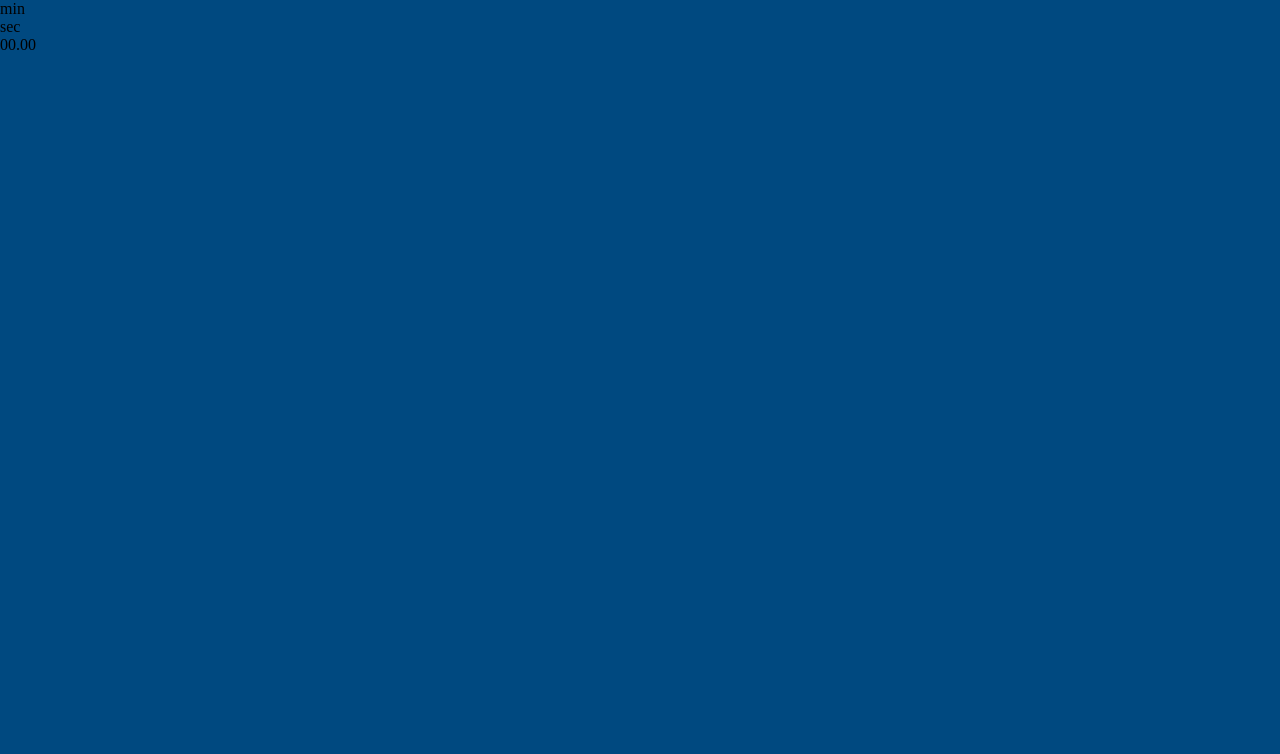
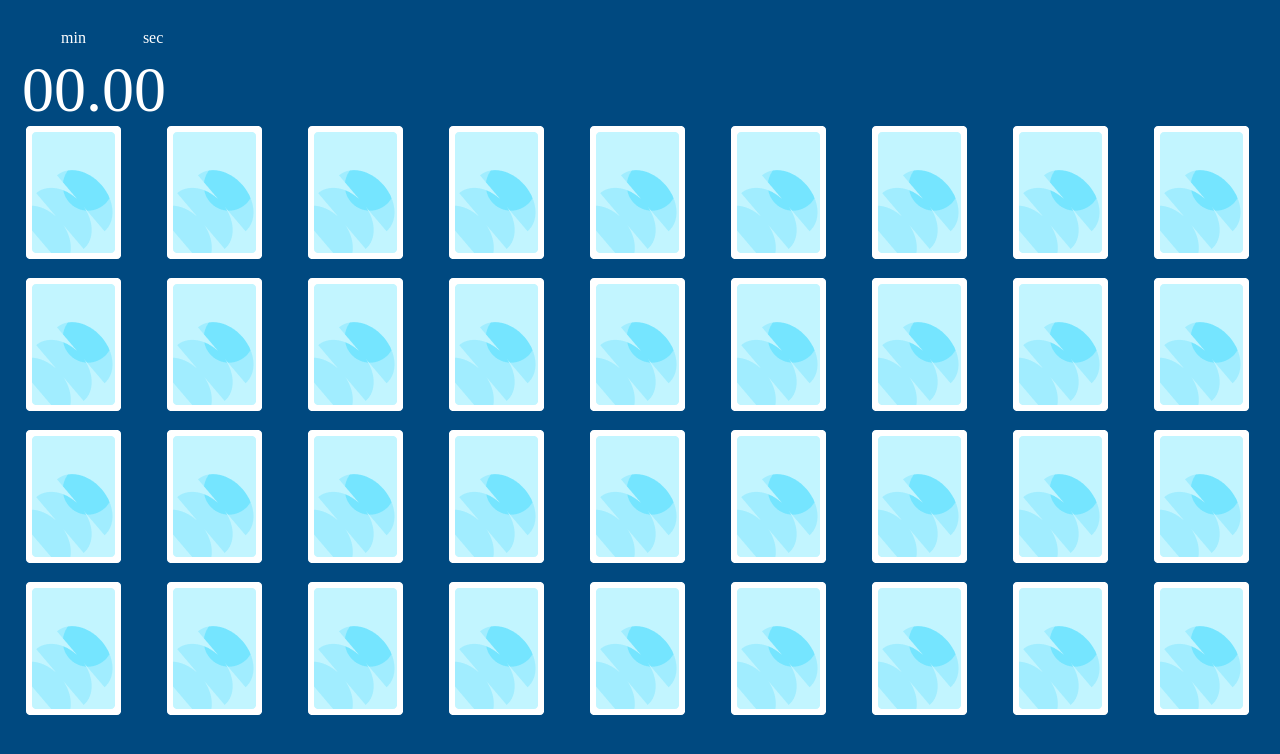
Before and after one commit to Talashenko/game, a plain HTML site: page game.html in a window 1280 px wide. Drawn offline with Linux system fonts and the light colour scheme.

Commit message:
lessonOne

```diff
--- a/game.html
+++ b/game.html
@@ -11,11 +11,54 @@
     <div class="top_box">
     <div class="timer_box">
         <div class="timer_box-text">
-            <p class="">min</p>
-            <p>sec</p>
+            <p class="timer_text-min">min</p>
+            <p class="timer_text-sec">sec</p>
         </div>
-        <p>00.00</p>
+        <div class="timer_numbers-box">
+        <p class="timer_numbers-min">00</p>
+        <p class="timer_numbers-point">.</p>
+        <p class="timer_numbers-min">00</p>
+        </div>
+        </div>
+        </div>
     </div>
+    <div class="card_box">
+        <div class="card"><img class="card_img" src="./back_side.png"></div>
+        <div class="card"><img class="card_img" src="./back_side.png"></div>
+        <div class="card"><img class="card_img" src="./back_side.png"></div>
+        <div class="card"><img class="card_img" src="./back_side.png"></div>
+        <div class="card"><img class="card_img" src="./back_side.png"></div>
+        <div class="card"><img class="card_img" src="./back_side.png"></div>
+        <div class="card"><img class="card_img" src="./back_side.png"></div>
+        <div class="card"><img class="card_img" src="./back_side.png"></div>
+        <div class="card"><img class="card_img" src="./back_side.png"></div>
+        <div class="card"><img class="card_img" src="./back_side.png"></div>
+        <div class="card"><img class="card_img" src="./back_side.png"></div>
+        <div class="card"><img class="card_img" src="./back_side.png"></div>
+        <div class="card"><img class="card_img" src="./back_side.png"></div>
+        <div class="card"><img class="card_img" src="./back_side.png"></div>
+        <div class="card"><img class="card_img" src="./back_side.png"></div>
+        <div class="card"><img class="card_img" src="./back_side.png"></div>
+        <div class="card"><img class="card_img" src="./back_side.png"></div>
+        <div class="card"><img class="card_img" src="./back_side.png"></div>
+        <div class="card"><img class="card_img" src="./back_side.png"></div>
+        <div class="card"><img class="card_img" src="./back_side.png"></div>
+        <div class="card"><img class="card_img" src="./back_side.png"></div>
+        <div class="card"><img class="card_img" src="./back_side.png"></div>
+        <div class="card"><img class="card_img" src="./back_side.png"></div>
+        <div class="card"><img class="card_img" src="./back_side.png"></div>
+        <div class="card"><img class="card_img" src="./back_side.png"></div>
+        <div class="card"><img class="card_img" src="./back_side.png"></div>
+        <div class="card"><img class="card_img" src="./back_side.png"></div>
+        <div class="card"><img class="card_img" src="./back_side.png"></div>
+        <div class="card"><img class="card_img" src="./back_side.png"></div>
+        <div class="card"><img class="card_img" src="./back_side.png"></div>
+        <div class="card"><img class="card_img" src="./back_side.png"></div>
+        <div class="card"><img class="card_img" src="./back_side.png"></div>
+        <div class="card"><img class="card_img" src="./back_side.png"></div>
+        <div class="card"><img class="card_img" src="./back_side.png"></div>
+        <div class="card"><img class="card_img" src="./back_side.png"></div>
+        <div class="card"><img class="card_img" src="./back_side.png"></div>
     </div>
 </body>
 </html>
--- a/style.css
+++ b/style.css
@@ -89,3 +89,52 @@
   background-repeat: no-repeat;
   background-size: cover;
 }
+
+.timer_box-text {
+  display: flex;
+  gap: 57px;
+  padding-left: 61px;
+  padding-top: 22px;
+}
+
+.timer_text-min {
+font-family: 'StratosSkyeng';
+font-style: normal;
+font-weight: 400;
+font-size: 16px;
+line-height: 32px;
+color: #FFFFFF;
+}
+
+.timer_text-sec {
+font-family: 'StratosSkyeng';
+font-style: normal;
+font-weight: 400;
+font-size: 16px;
+line-height: 32px;
+color: #FFFFFF;
+}
+
+.timer_numbers-box {
+  display: flex;
+  font-family: 'StratosSkyeng';
+font-style: normal;
+font-weight: 400;
+font-size: 64px;
+line-height: 72px;
+color: #FFFFFF;
+padding-left: 22px;
+
+}
+
+.card_box {
+  display: grid;
+  gap: 15px;
+  row-gap: 15px;
+  grid-template-columns: repeat(9, 1fr);
+  padding-left: 26px;
+}
+
+.card {
+  border-radius: 4px;
+}
```
Also changed, not shown: back_side.png (added).
